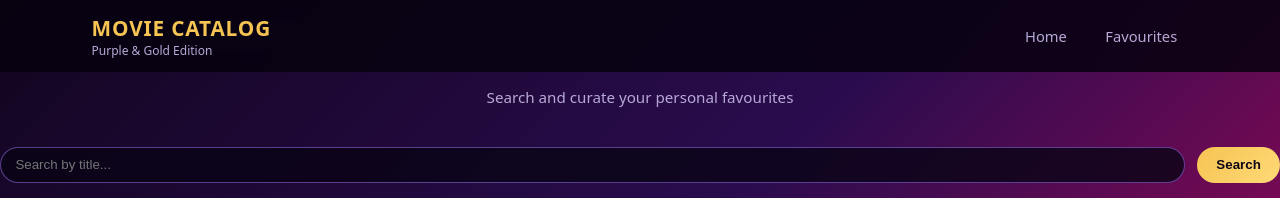
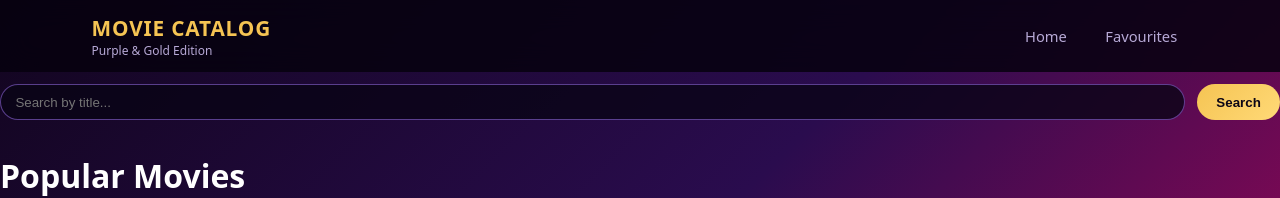
Before and after one commit to jinx720/MovieCatalog, a React (Vite) app: page / in a window 1280 px wide. Shown: the top 198 px of the page. Built offline with nearby package versions, Linux system fonts and the light colour scheme; no server answers.

Commit message:
Update Home.jsx

```diff
--- a/src/pages/Home.jsx
+++ b/src/pages/Home.jsx
@@ -44,10 +44,6 @@ function Home(){
     return (
     <div className="home-page">
       <header className="home-header">
-
-        <p className="home-subtitle">
-          Search and curate your personal favourites
-        </p>
         <form className="search-form" onSubmit={handle}>
           <input
             className="search-input"
```
